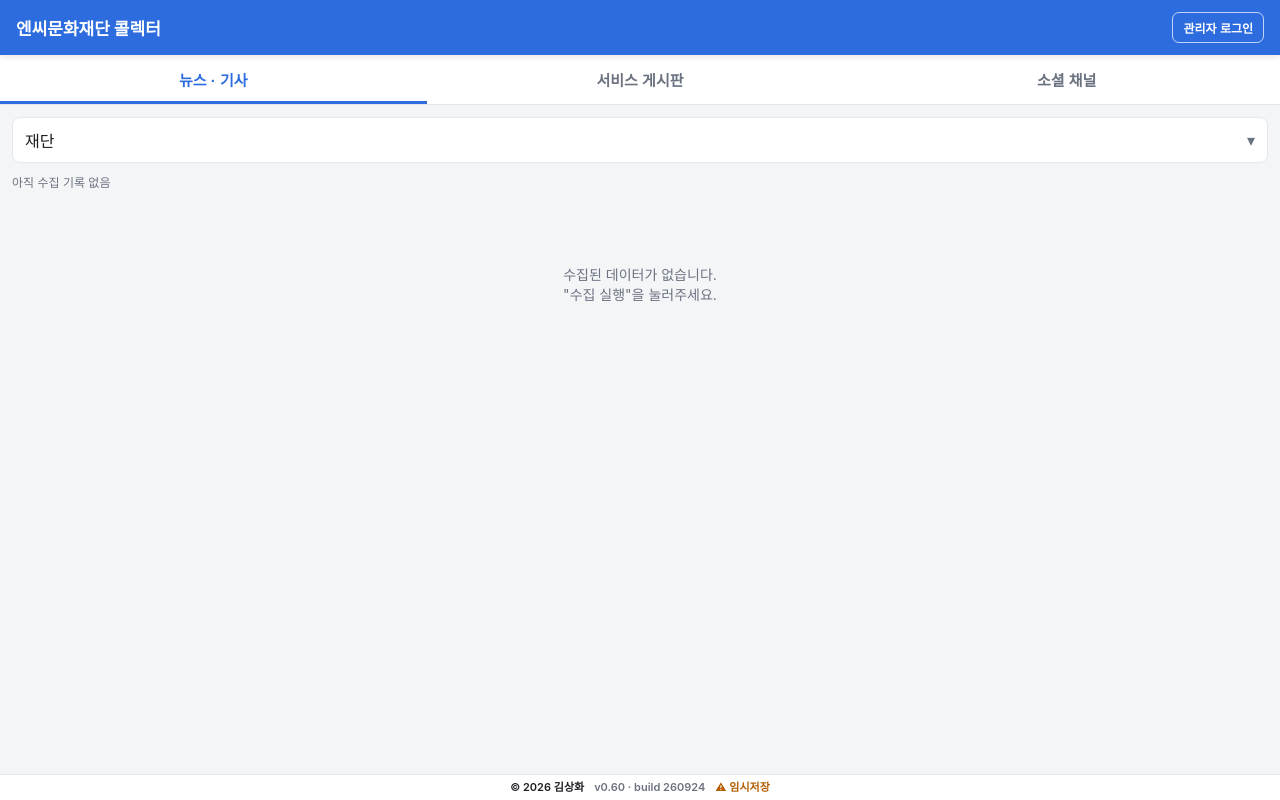
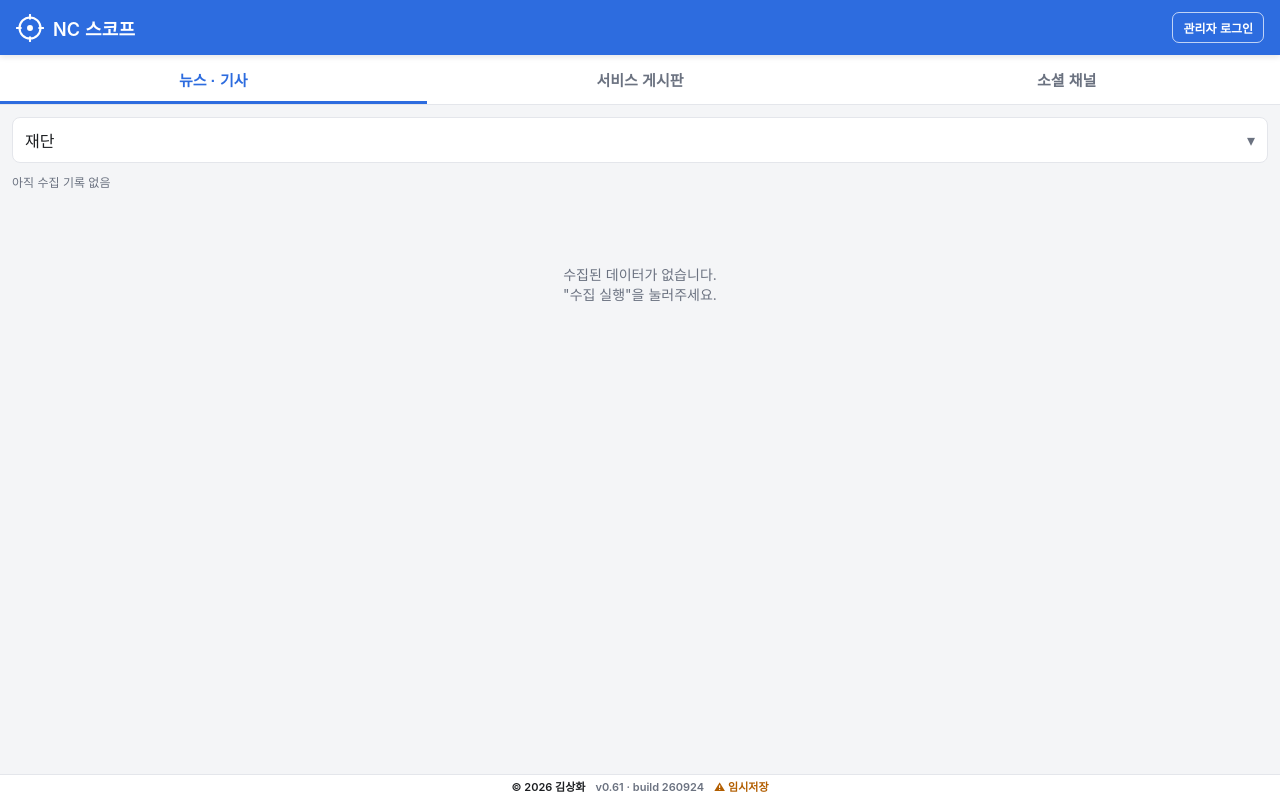
Before and after one commit to kksh0379/ncfoundation-collector, a Flask app: page / in a window 1280 px wide. Run offline with Flask 3, Linux system fonts and the light colour scheme; data that the repository does not hold is empty; some libraries are stand-ins or nearby versions.

Commit message:
리브랜딩: NC 스코프 + BI 로고 (v0.61)
- 앱명 '엔씨문화재단 콜렉터' → 'NC 스코프'
- 조준경(렌즈) SVG 로고 마크 + 워드마크 헤더 반영, 클릭 시 홈 이동
- title 태그도 변경

Co-Authored-By: Claude Opus 4.8 <noreply@anthropic.com>
Claude-Session: https://claude.ai/code/session_01JxhGpsAM4cQ6Sf98crkRnj

```diff
--- a/static/css/style.css
+++ b/static/css/style.css
@@ -32,6 +32,28 @@ body {
   gap: 8px;
 }
 .app-header h1 { margin: 0; font-size: 17px; font-weight: 700; flex: 1; }
+
+/* BI(브랜드): 로고 마크 + 워드마크. 클릭하면 홈(/)으로 이동 */
+.brand {
+  display: flex;
+  align-items: center;
+  gap: 9px;
+  flex: 1;
+  min-width: 0;
+  color: #fff;
+  text-decoration: none;
+}
+.brand-mark { flex: 0 0 auto; color: #fff; }
+.brand-name {
+  font-size: 18px;
+  font-weight: 600;
+  letter-spacing: 0.2px;
+  white-space: nowrap;
+  overflow: hidden;
+  text-overflow: ellipsis;
+}
+.brand-name b { font-weight: 800; }
+.brand:active { opacity: 0.75; }
 .ver { font-size: 11px; font-weight: 600; opacity: 0.8; vertical-align: middle; }
 
 .auth-btn {
--- a/templates/index.html
+++ b/templates/index.html
@@ -3,12 +3,22 @@
 <head>
   <meta charset="UTF-8" />
   <meta name="viewport" content="width=device-width, initial-scale=1.0, maximum-scale=1.0, user-scalable=no" />
-  <title>엔씨문화재단 콜렉터</title>
-  <link rel="stylesheet" href="{{ url_for('static', filename='css/style.css', v='61') }}" />
+  <title>NC 스코프</title>
+  <link rel="stylesheet" href="{{ url_for('static', filename='css/style.css', v='62') }}" />
 </head>
 <body>
   <header class="app-header">
-    <h1>엔씨문화재단 콜렉터</h1>
+    <a class="brand" href="/" aria-label="NC 스코프 홈">
+      <svg class="brand-mark" viewBox="0 0 32 32" width="28" height="28" aria-hidden="true">
+        <circle cx="16" cy="16" r="12" fill="none" stroke="currentColor" stroke-width="2.4"/>
+        <circle cx="16" cy="16" r="3.4" fill="currentColor"/>
+        <line x1="16" y1="1" x2="16" y2="5.5" stroke="currentColor" stroke-width="2.4" stroke-linecap="round"/>
+        <line x1="16" y1="26.5" x2="16" y2="31" stroke="currentColor" stroke-width="2.4" stroke-linecap="round"/>
+        <line x1="1" y1="16" x2="5.5" y2="16" stroke="currentColor" stroke-width="2.4" stroke-linecap="round"/>
+        <line x1="26.5" y1="16" x2="31" y2="16" stroke="currentColor" stroke-width="2.4" stroke-linecap="round"/>
+      </svg>
+      <span class="brand-name">NC <b>스코프</b></span>
+    </a>
     <button class="auth-btn admin-only" id="notes-btn">📓 노트</button>
     <button class="auth-btn admin-only" id="purge-db-btn">🗑 초기화</button>
     <button class="auth-btn guest-only" id="login-btn">관리자 로그인</button>
@@ -149,12 +159,12 @@
 
   <footer class="app-footer">
     <span class="foot-copy">© 2026 김상화</span>
-    <span class="ver">v0.60 · build 260924</span>
+    <span class="ver">v0.61 · build 260924</span>
     <span class="ver" id="storage-badge"></span>
   </footer>
 
   <button id="to-top" aria-label="맨 위로" hidden>↑</button>
 
-  <script src="{{ url_for('static', filename='js/app.js', v='61') }}"></script>
+  <script src="{{ url_for('static', filename='js/app.js', v='62') }}"></script>
 </body>
 </html>
```
Also changed, not shown: CHANGELOG.md.
